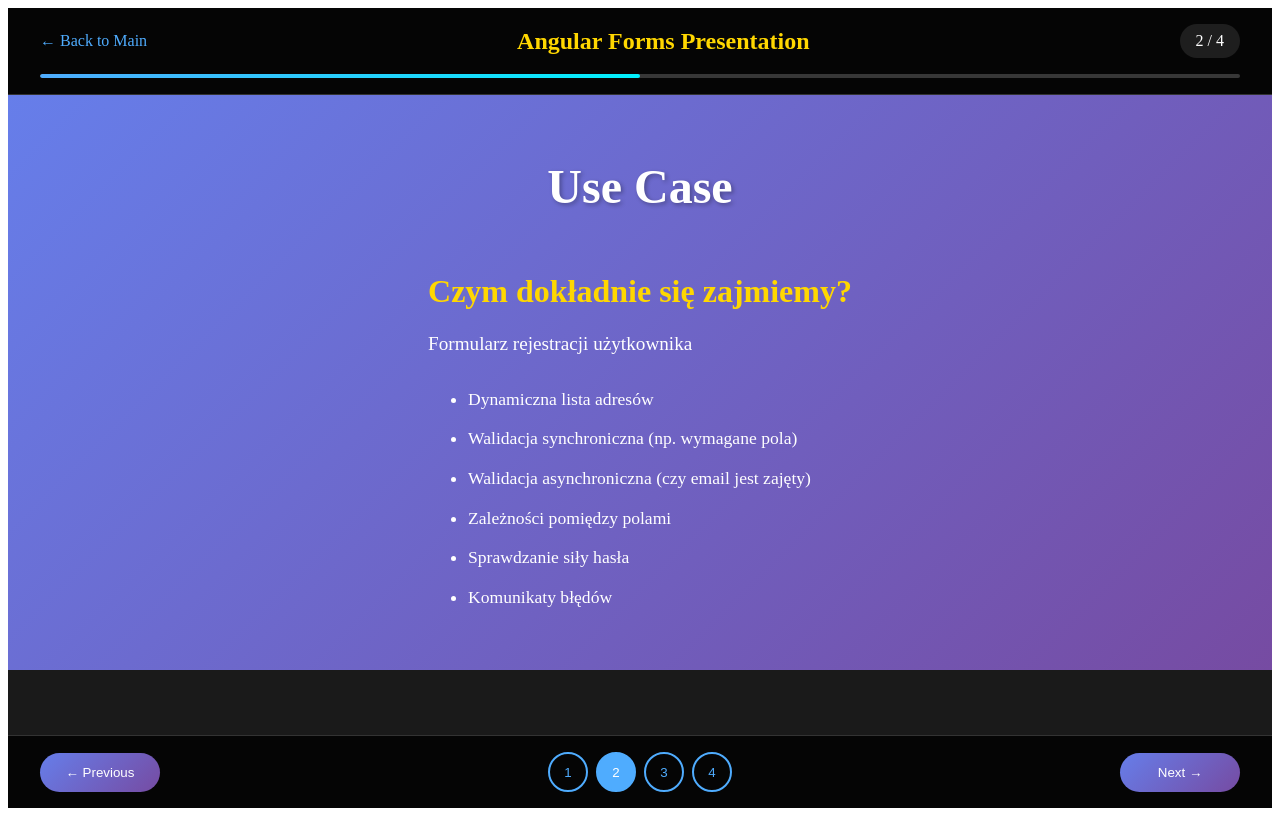
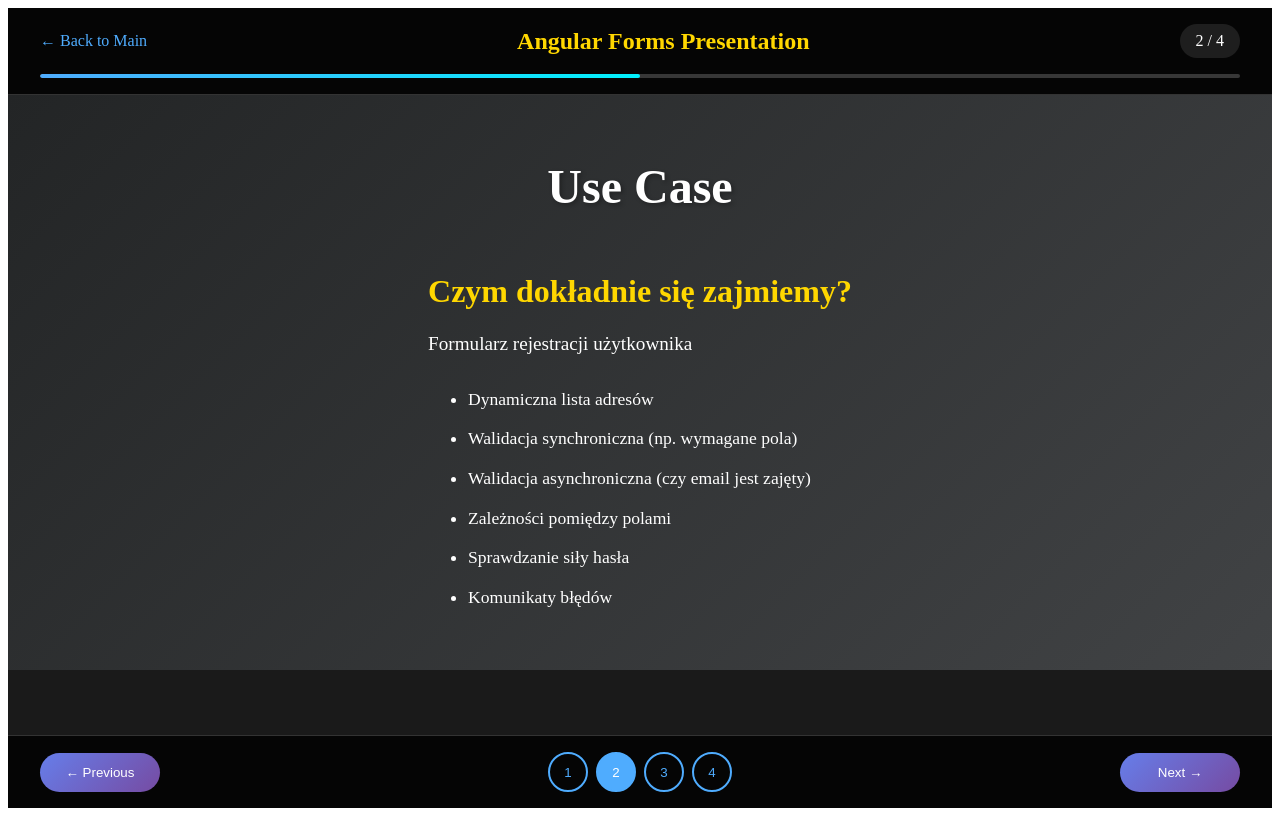
Before and after one commit to superdyzio/angular-forms-showdown, an Angular app: page /slideshow/2 in a window 1280 px wide. Built offline with nearby package versions, Linux system fonts and the light colour scheme.

Commit message:
fix slide 02 background

```diff
--- a/src/app/slides/02-use-case/use-case-slide.component.scss
+++ b/src/app/slides/02-use-case/use-case-slide.component.scss
@@ -8,7 +8,7 @@
   display: flex;
   flex-direction: column;
   justify-content: flex-start;
-  background: linear-gradient(135deg, #667eea 0%, #764ba2 100%);
+  background: linear-gradient(135deg, #232526 0%, #414345 100%);
   color: white;
 }
 
```
